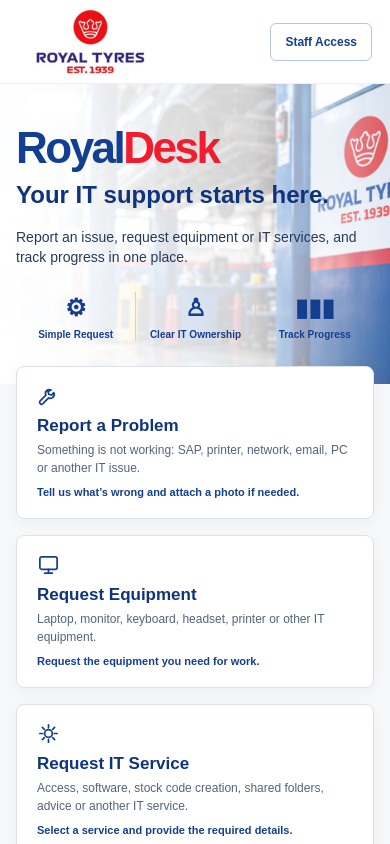
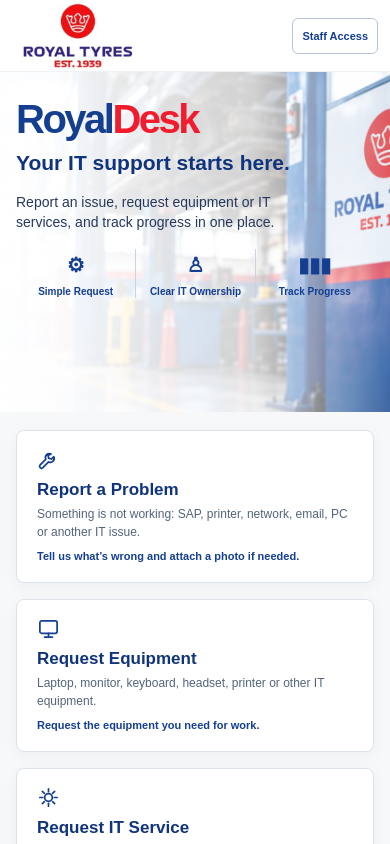
Before and after one commit to simphiweFP/royaldesk-AssetRequestTool, an Angular app in the folder royaldesk-client/: page / in a window 390 px wide. Shown: the top 844 px of the page. Built offline with nearby package versions, Linux system fonts and the light colour scheme.

Commit message:
fix(ui): remove hero/card overlap and improve mobile employee portal layout

```diff
--- a/royaldesk-client/src/app/features/employee-portal/employee-portal.component.scss
+++ b/royaldesk-client/src/app/features/employee-portal/employee-portal.component.scss
@@ -45,7 +45,7 @@ $border: #dce2ea;
 .portal-actions {
 
   width: min(1100px, calc(100% - 48px));
-  margin: -18px auto 24px; display: grid;
+  margin: 24px auto 32px; display: grid;
   grid-template-columns: repeat(2, minmax(0, 1fr));
   gap: 16px; position: relative; z-index: 1;
 }
@@ -98,7 +98,7 @@ $border: #dce2ea;
   .portal-hero h1 { font-size: 44px; }
   .portal-hero h2 { font-size: 24px; }
   .portal-hero p { font-size: 14px; }
-  .portal-actions { grid-template-columns: 1fr; width: calc(100% - 32px); margin-top: -18px; }
+  .portal-actions { grid-template-columns: 1fr; width: calc(100% - 32px); margin-top: 20px; }
   .portal-actions .option-card { min-height: 145px; }
   .embedded { padding: 14px 16px; }
   .royaldesk-footer-inner { width: calc(100% - 32px); padding: 18px 0; grid-template-columns: 1fr; justify-items: center; text-align: center; }
@@ -106,3 +106,26 @@ $border: #dce2ea;
   .royaldesk-footer-right { text-align: center; }
 }
 @media (prefers-reduced-motion: reduce) { .portal-actions .option-card { transition: none; } }
+
+/* Responsive, non-overlapping content rhythm across employee pages. */
+.portal-hero { flex: 0 0 auto; }
+.portal-actions { flex: 0 0 auto; }
+.portal-header { min-width: 0; }
+.portal-header-actions { min-width: 0; }
+@media (max-width: 480px) {
+  .portal-header { height: 72px; flex-basis: 72px; padding: 0 12px; gap: 8px; }
+  .portal-header img { width: min(132px, 36vw); }
+  .portal-header-actions .portal-home-link { font-size: 0; padding: 8px; }
+  .portal-header-actions .portal-home-link span { font-size: 19px; }
+  .portal-header-actions button:not(.portal-home-link) { min-height: 36px; padding: 0 9px; font-size: 11px; }
+  .portal-hero { height: auto; min-height: 340px; }
+  .portal-hero-inner { padding: 28px 0; }
+  .portal-hero h1 { font-size: 40px; }
+  .portal-hero h2 { font-size: 21px; }
+  .portal-hero p { max-width: 310px; }
+  .portal-hero-benefits { margin-top: 16px; }
+  .portal-hero-benefits span { font-size: 20px; }
+  .portal-actions { margin: 18px auto 28px; }
+  .portal-actions .option-card { min-height: 130px; }
+  .embedded { padding: 16px; }
+}
```
